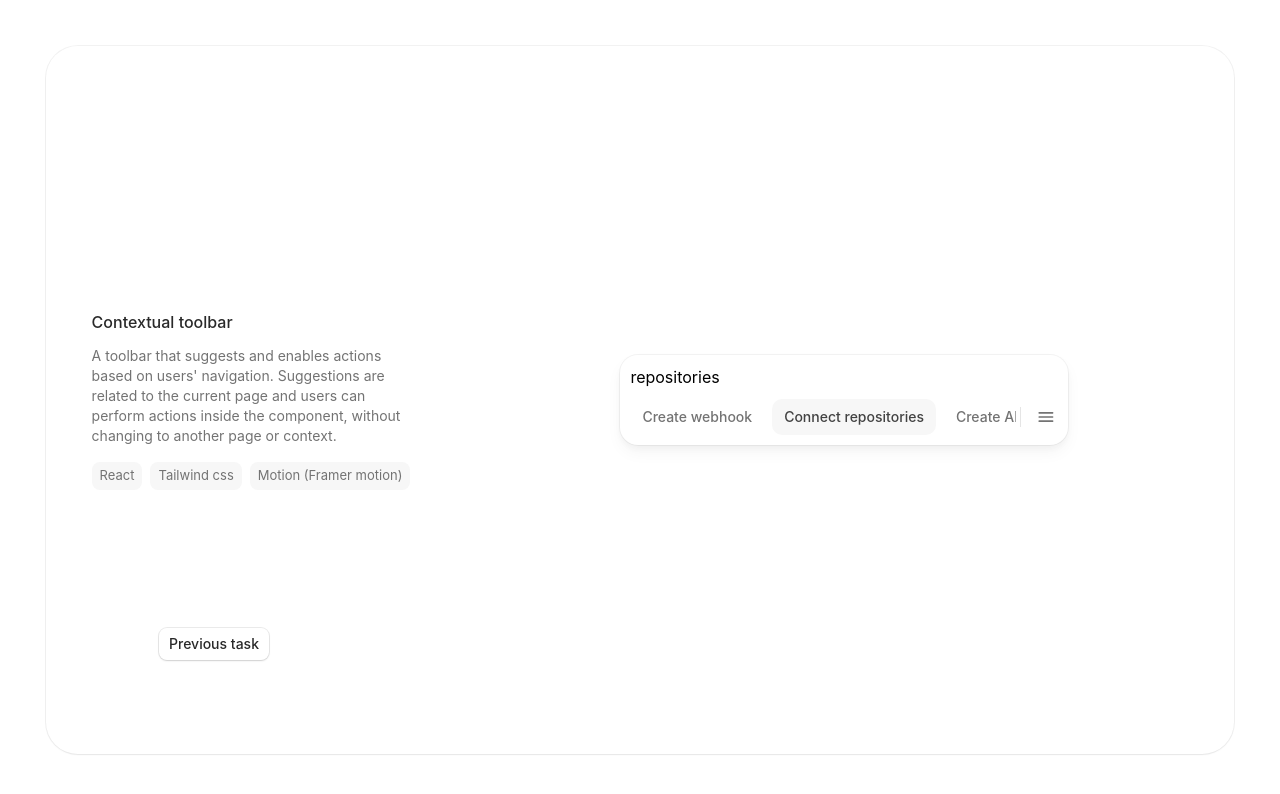
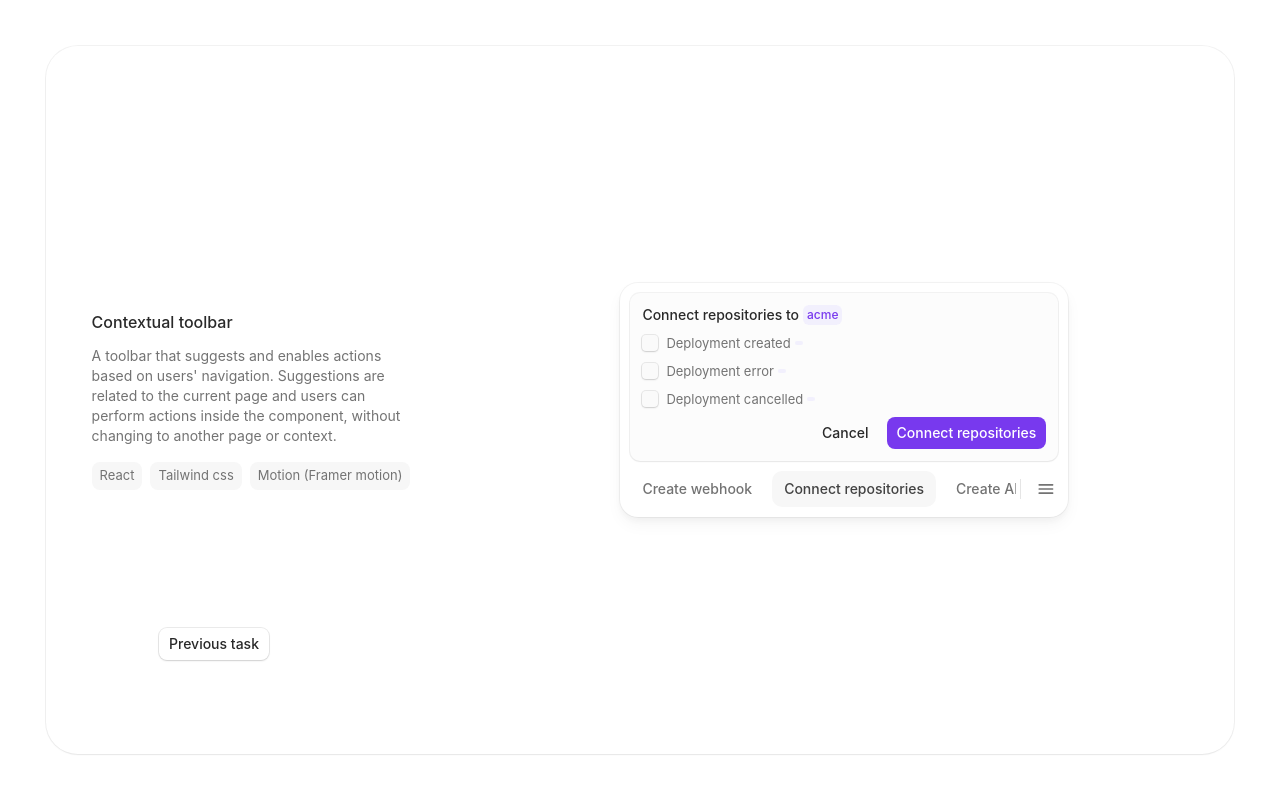
Before and after one commit to RahmanC/dev-test, a React (Vite) app: page /toolbar in a window 1280 px wide. Both pictures are taken after a click on the button "Connect repositories". Shown: the top 794 px of the page. Built offline with nearby package versions, Linux system fonts and the light colour scheme.

Commit message:
feat:connect repositories

```diff
--- /dev/null
+++ b/src/components/toolbar/connectRepositories.tsx
@@ -0,0 +1,53 @@
+import { motion } from "framer-motion";
+import { useState } from "react";
+import { Button, Checkbox } from "../common";
+
+export const ConnectRepositories = () => {
+  const [selectedEvents, setSelectedEvents] = useState<string[]>([]);
+
+  const events = [
+    { id: "deployment-created", label: "Deployment created" },
+    { id: "deployment-error", label: "Deployment error" },
+    { id: "deployment-cancelled", label: "Deployment cancelled" },
+  ];
+
+  const toggleEvent = (eventId: string) => {
+    setSelectedEvents((prev) =>
+      prev.includes(eventId)
+        ? prev.filter((id) => id !== eventId)
+        : [...prev, eventId]
+    );
+  };
+
+  return (
+    <motion.div
+      initial={{ opacity: 0, y: 20 }}
+      animate={{ opacity: 1, y: 0 }}
+      exit={{ opacity: 0, y: -20 }}
+      className="space-y-2 bg-[#FCFCFC] shadow-[0px_1px_2px_0px_#09090B0D,0px_0px_0px_1px_#09090B0D] rounded-[10px] p-3"
+    >
+      <p className="text-sm font-medium text-[#292929] flex items-center gap-1">
+        Connect repositories to
+        <span className="bg-[#ECE9FECC]/80 py-0.5 px-1 rounded-md text-xs text-[#7839EE]">
+          acme
+        </span>
+      </p>
+
+      <div className="grid grid-cols-1 gap-2">
+        {events.map((event) => (
+          <Checkbox
+            key={event.id}
+            checked={selectedEvents.includes(event.id)}
+            onChange={() => toggleEvent(event.id)}
+            label={event.label}
+          />
+        ))}
+      </div>
+
+      <div className="flex justify-end gap-2">
+        <Button label="Cancel" customClass="!text-[#292929] bg-transparent" />
+        <Button label="Connect repositories" />
+      </div>
+    </motion.div>
+  );
+};
--- a/src/components/toolbar/index.ts
+++ b/src/components/toolbar/index.ts
@@ -1,2 +1,3 @@
 export { CreateWebhook as Webhook } from "./createWebhook";
 export { ToolbarTab as Tab } from "./toolbarTab";
+export { ConnectRepositories as Repo } from "./connectRepositories";
--- a/src/pages/toolbar.tsx
+++ b/src/pages/toolbar.tsx
@@ -1,6 +1,6 @@
 import { motion, AnimatePresence } from "framer-motion";
 import { useState } from "react";
-import { Tab, Webhook } from "../components/toolbar";
+import { Repo, Tab, Webhook } from "../components/toolbar";
 import { Icon } from "@iconify/react";
 
 type TabType = "webhook" | "repositories" | "api" | "share";
@@ -15,7 +15,7 @@ export const Toolbar = () => {
     >
       <AnimatePresence mode="wait">
         {activeTab === "webhook" && <Webhook key="webhook" />}
-        {activeTab === "repositories" && <>repositories</>}
+        {activeTab === "repositories" && <Repo key="repositories" />}
         {activeTab === "api" && <>api</>}
         {activeTab === "share" && <>share</>}
       </AnimatePresence>
```
